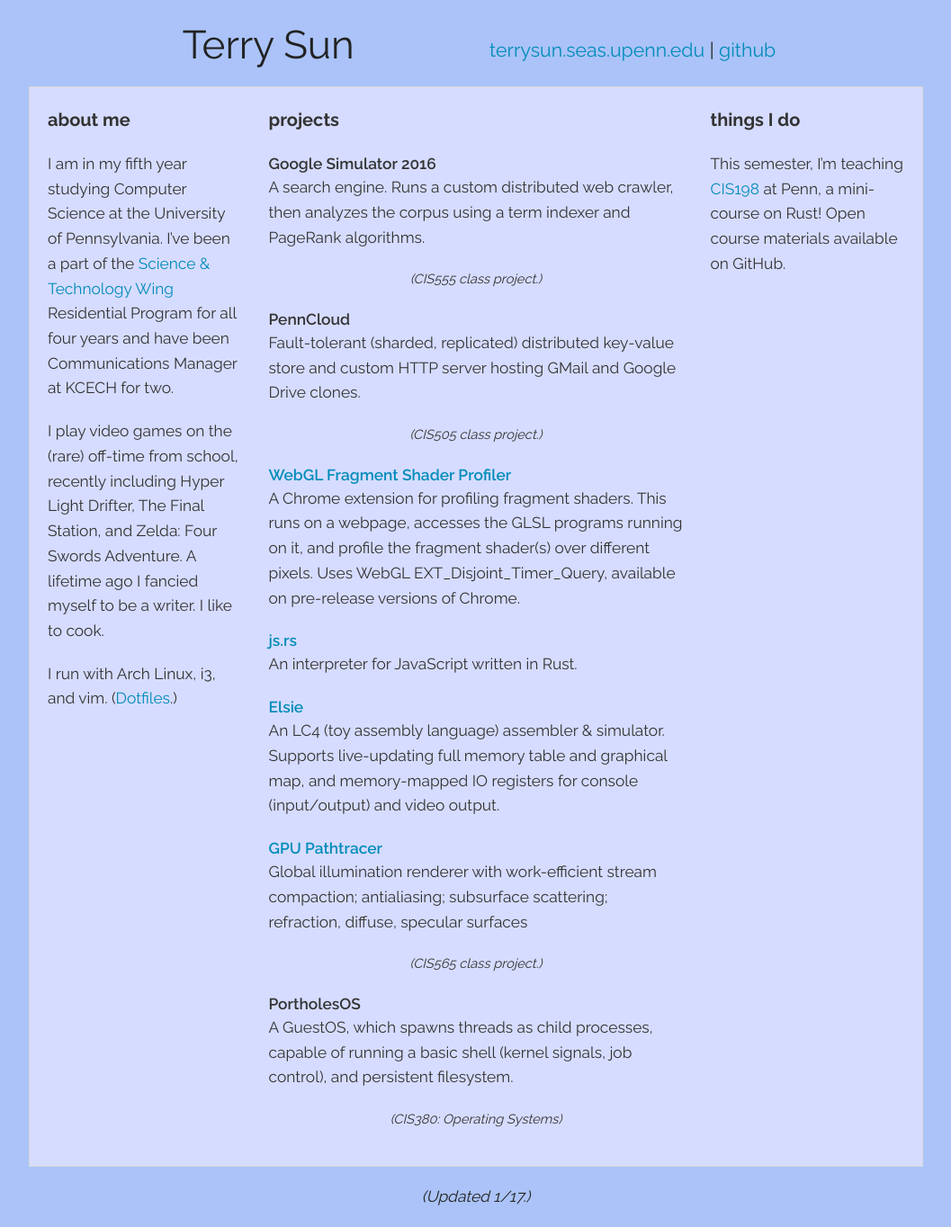
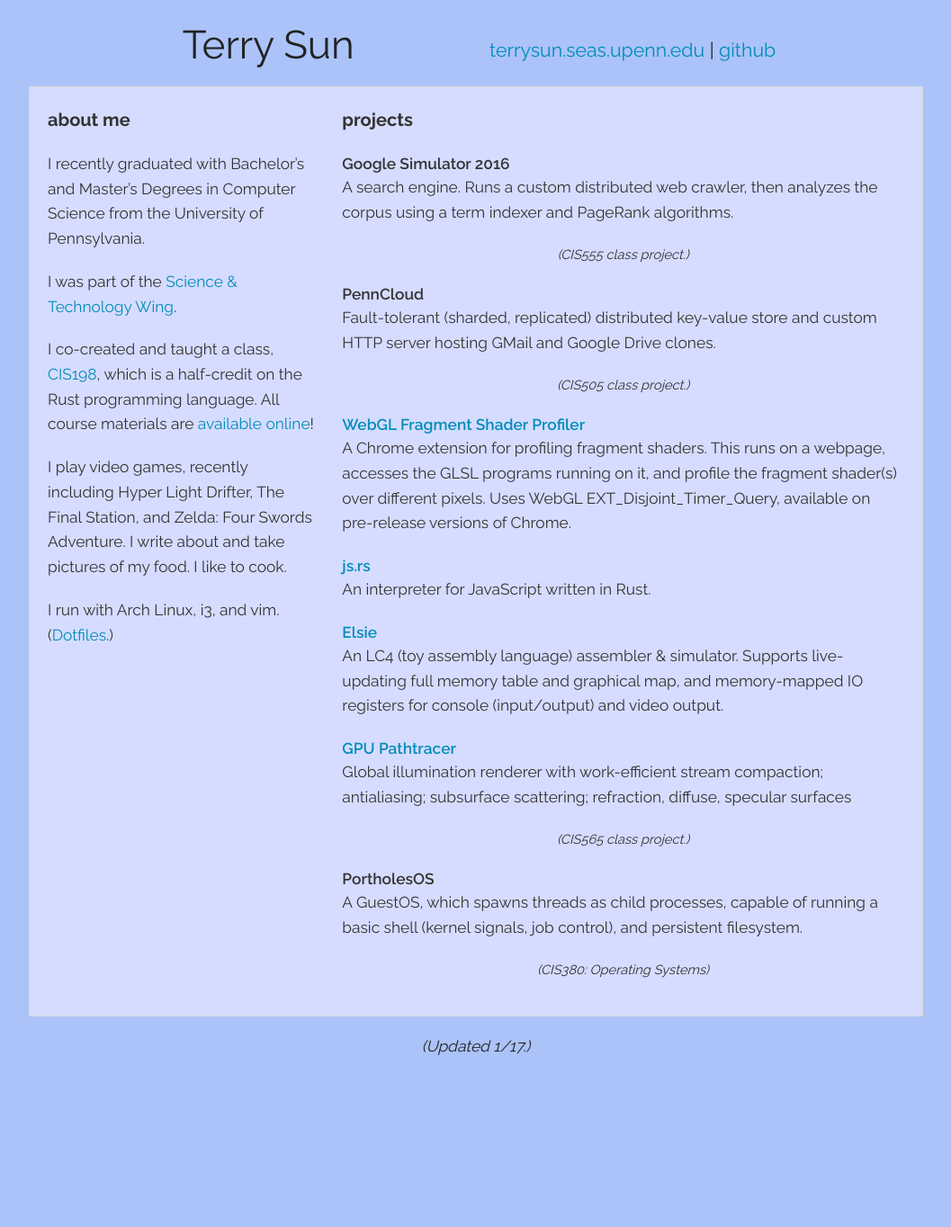
Before and after one commit to terrynsun/terrynsun.github.io, a Jekyll site: the page built from index.md, in a window 1280 px wide. Shown: the whole page at 90% size, without its empty margins (111-1168 px from the left). Built offline with Jekyll 4.4.1, drawn with Linux system fonts in a browser that asks for light colours; after the commit the page ends 1198 px from its top, so only the background shows below that.

Commit message:
Remove third column + update about me

```diff
--- a/index.md
+++ b/index.md
@@ -5,27 +5,31 @@ layout: default
 <div class="row"> <div class="large-12 columns">
 <div class="panel"> <div class="row">
 
-<div class="large-3 medium-3 columns"> <p class="header">about me</p>
+<div class="large-4 medium-4 columns"> <p class="header">about me</p>
 
-I am in my fifth year studying Computer Science at the University of
-Pennsylvania. I've been a part of the
-[Science & Technology Wing] [STWing]
-Residential Program for all four years and have been Communications Manager
-at KCECH for two.
+I recently graduated with Bachelor's and Master's Degrees in Computer Science
+from the University of Pennsylvania.
+
+I was part of the [Science & Technology Wing] [STWing].
 
 [stwing]: http://www.stwing.upenn.edu/
 
-I play video games on the (rare) off-time from school, recently including
-Hyper Light Drifter, The Final Station, and Zelda: Four Swords Adventure. A lifetime ago I
-fancied myself to be a writer. I like to cook.
+I co-created and taught a class, [CIS198][CIS198], which is a half-credit on the
+Rust programming language. All course materials are [available online][CIS198]!
 
-I run with Arch Linux, i3, and vim. ([Dotfiles][dotfiles-bb].)
+[CIS198]: http://cis198-2016f.github.io
 
-[dotfiles-bb]: https://bitbucket.org/terrynsun/dotfiles/overview
+I play video games, recently including Hyper Light Drifter, The Final Station,
+and Zelda: Four Swords Adventure. I write about and take pictures of my food. I
+like to cook.
+
+I run with Arch Linux, i3, and vim. ([Dotfiles][dotfiles].)
+
+[dotfiles]: https://github.com/terrynsun/dotfiles
 
 </div>
 
-<div class="large-6 medium-6 columns"> <p class="header">projects</p>
+<div class="large-8 medium-8 columns"> <p class="header">projects</p>
 
 <p class="proj">Google Simulator 2016</p>
 
@@ -76,21 +80,6 @@ basic shell (kernel signals, job control), and persistent filesystem.</p>
 
 </div>
 
-<div class="large-3 medium-3 columns"> <p class="header">things I do</p>
-
-This semester, I'm teaching [CIS198](http://cis198-2016f.github.io) at Penn, a mini-course on
-Rust! Open course materials available on GitHub.
-
-<!--
-Last summer I had the pleasure of staying in San Francisco and working at Square.
-The summer before, I worked on the [Internet of Things Whitepaper][iot-things-paper]
-with Matasano Security (now NCC Group).
-
-[iot-things-paper]: https://www.nccgroup.trust/us/our-research/internet-of-things-security/
--->
-
-</div>
-
 </div> </div>
 
 <div class="note">
```
